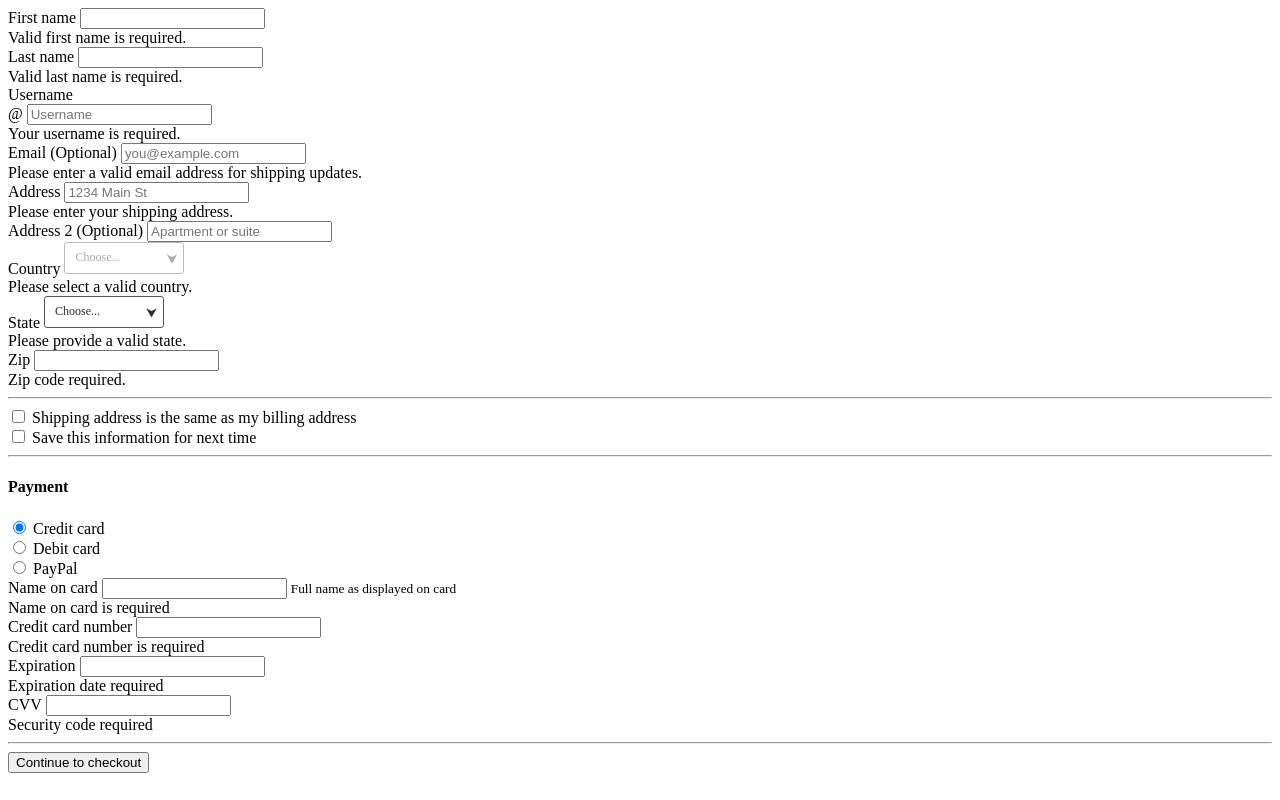
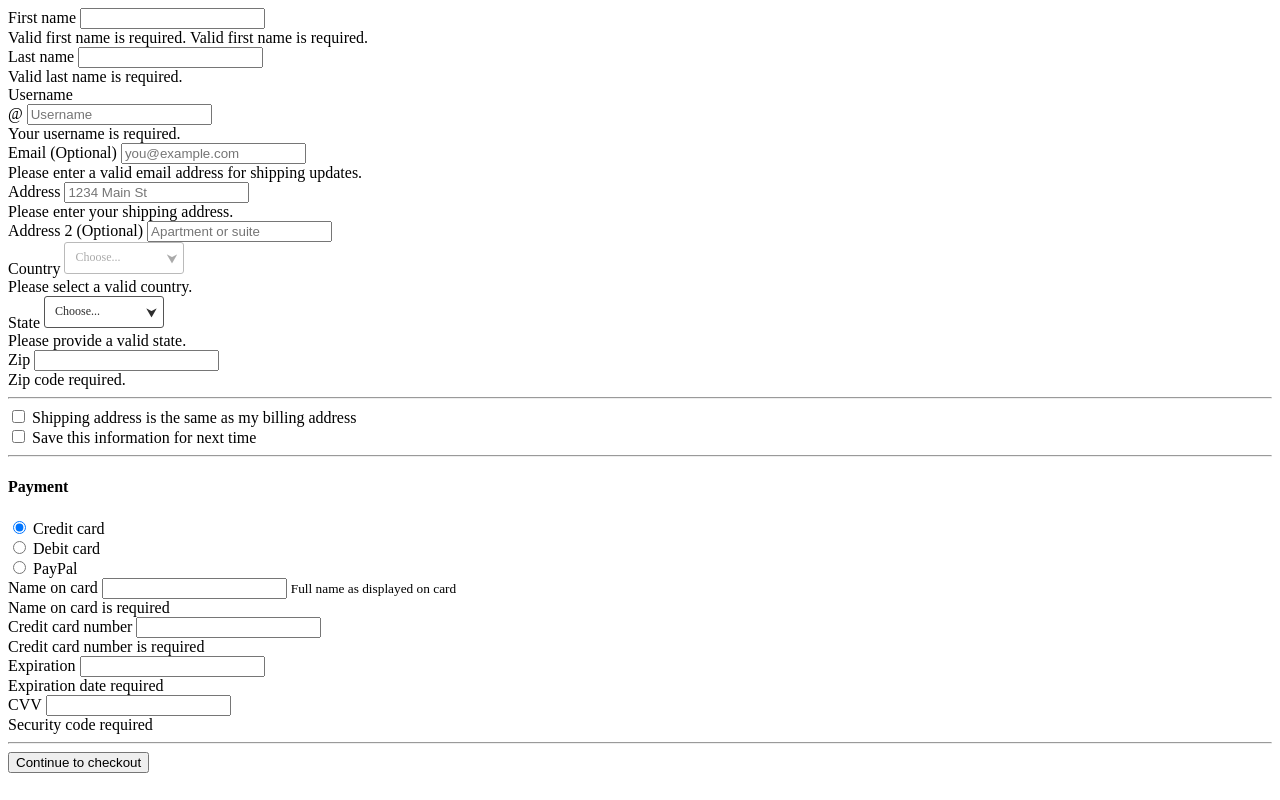
Before and after one commit to EleninJayTech/sangria_select, a plain HTML site: page dev_test.html in a window 1280 px wide. Drawn offline with Linux system fonts and the light colour scheme.

Commit message:
테스트 커밋

```diff
--- a/dev_test.html
+++ b/dev_test.html
@@ -20,6 +20,7 @@
 			<label for="firstName" class="form-label">First name</label>
 			<input type="text" class="form-control" id="firstName" placeholder="" value="" required="">
 			<div class="invalid-feedback">
+				Valid first name is required.
 				Valid first name is required.
 			</div>
 		</div>
```
